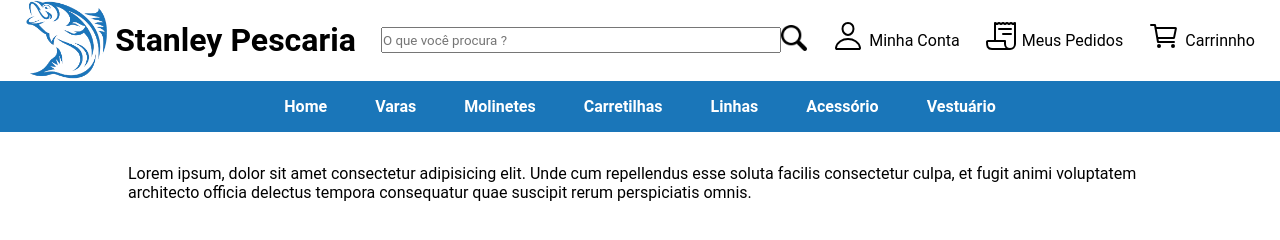
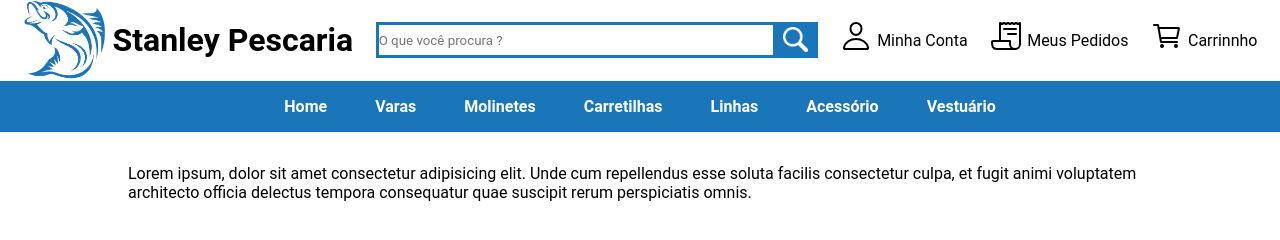
Before and after one commit to Stanley-Felix-Bergamo/carrinho-de-compras, a website: page build/index.html in a window 1280 px wide. Drawn offline with nearby package versions, Linux system fonts and the light colour scheme.

Commit message:
Add Lupa

```diff
--- a/source/styles/main.scss
+++ b/source/styles/main.scss
@@ -51,10 +51,17 @@ header .container-flex {
 
         input {
             width: 400px;
-            height: 26px;
+            height: 36px;
+            border: 3px solid variaveis.$cor-primaria;
+        }
+        a {
+            background-color: variaveis.$cor-primaria;
+            height: 36px;
+            width: 42px;
         }
         img {
-            width: 26px;
+            margin: 5px 7px;
+            width: 25px;
         }
     }
 }
@@ -175,7 +182,7 @@ header nav {
         }
     }
 
-    header .container {
+    header .container-flex {
         justify-content: center;
         .icone {
             display: none;
@@ -189,7 +196,11 @@ header nav {
                 gap: 30px;
             }
         }
+        .pesquisa {
+            display: none;
+        }
     }
+
     footer {
         display: none;
     }
```
Also changed, not shown: build/index.html, build/styles/main.css, 1 other file.
